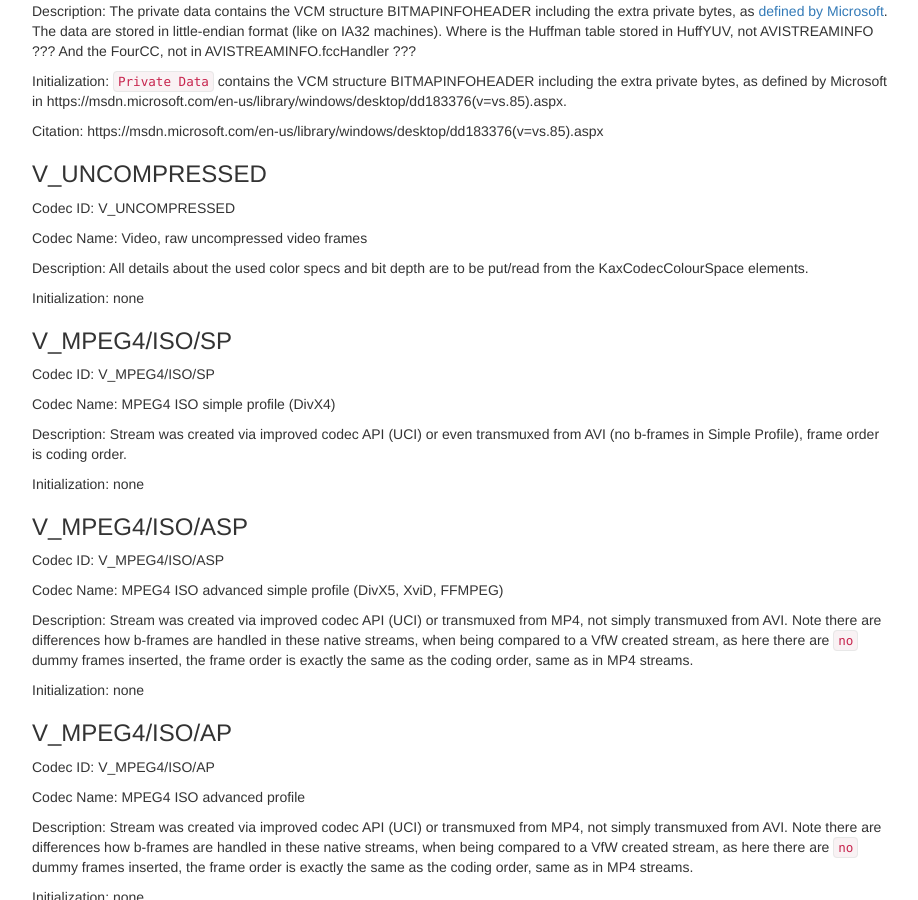
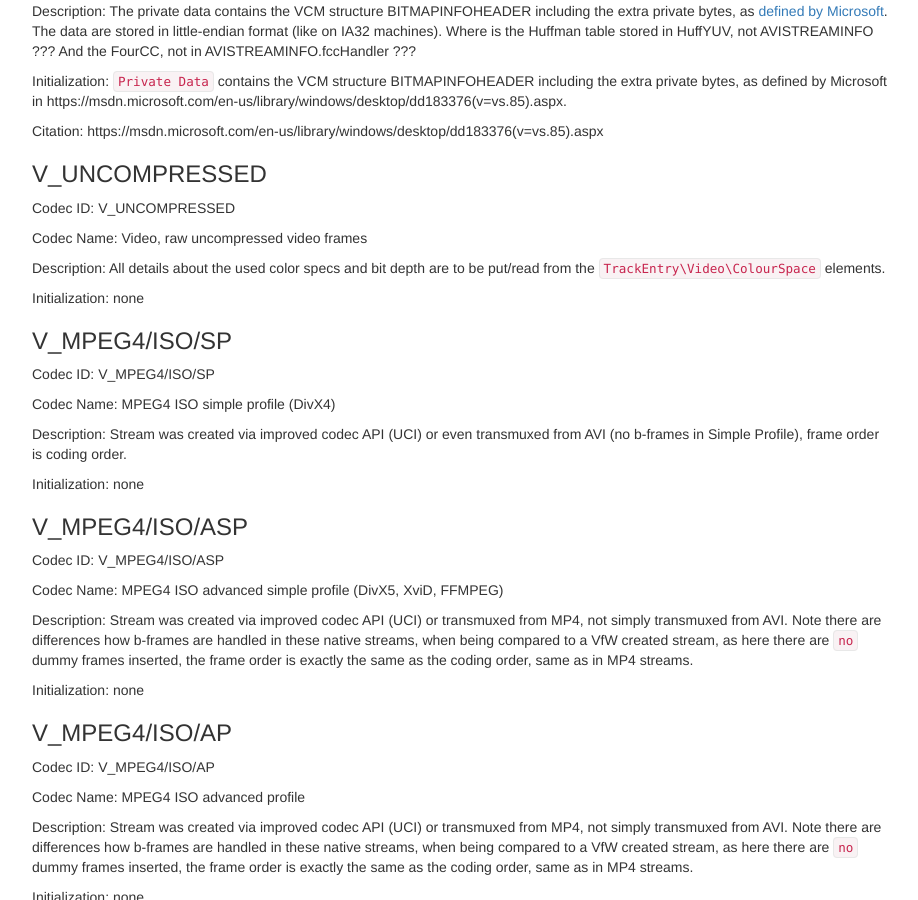
Before and after one commit to ietf-wg-cellar/matroska-specification, a Jekyll site: the page built from codec_specs.md, in a window 1280 px wide and 900 px high, scrolled down 2492 px. Shown: the whole window, without its empty margins (273-1191 px from the left). Built offline with Jekyll 4.4.1, drawn with Linux system fonts in a browser that asks for light colours.

Commit message:
codec: replace the libmatroska ColourSpace name by the element path

```diff
--- a/codec_specs.md
+++ b/codec_specs.md
@@ -162,7 +162,7 @@
 
 Codec Name: Video, raw uncompressed video frames
 
-Description: All details about the used color specs and bit depth are to be put/read from the KaxCodecColourSpace elements.
+Description: All details about the used color specs and bit depth are to be put/read from the `TrackEntry\Video\ColourSpace` elements.
 
 Initialization: none
 
```
